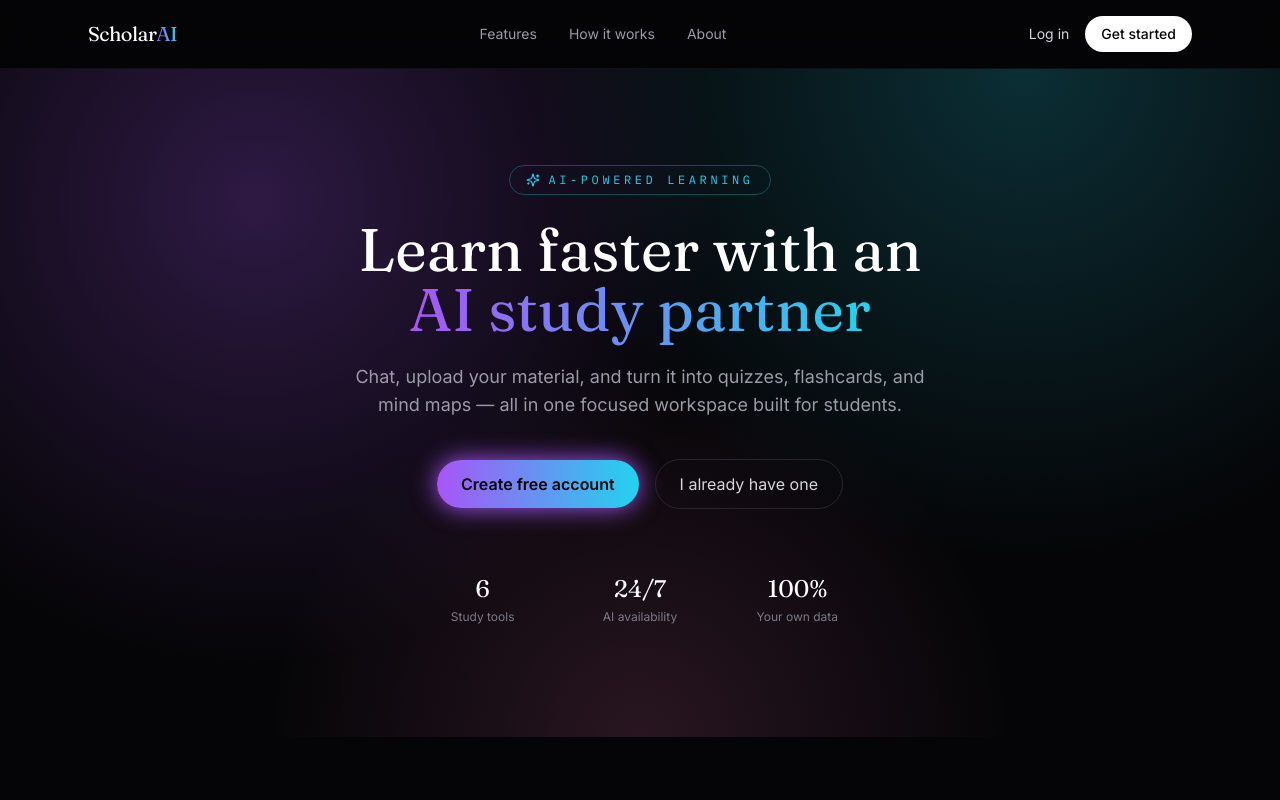
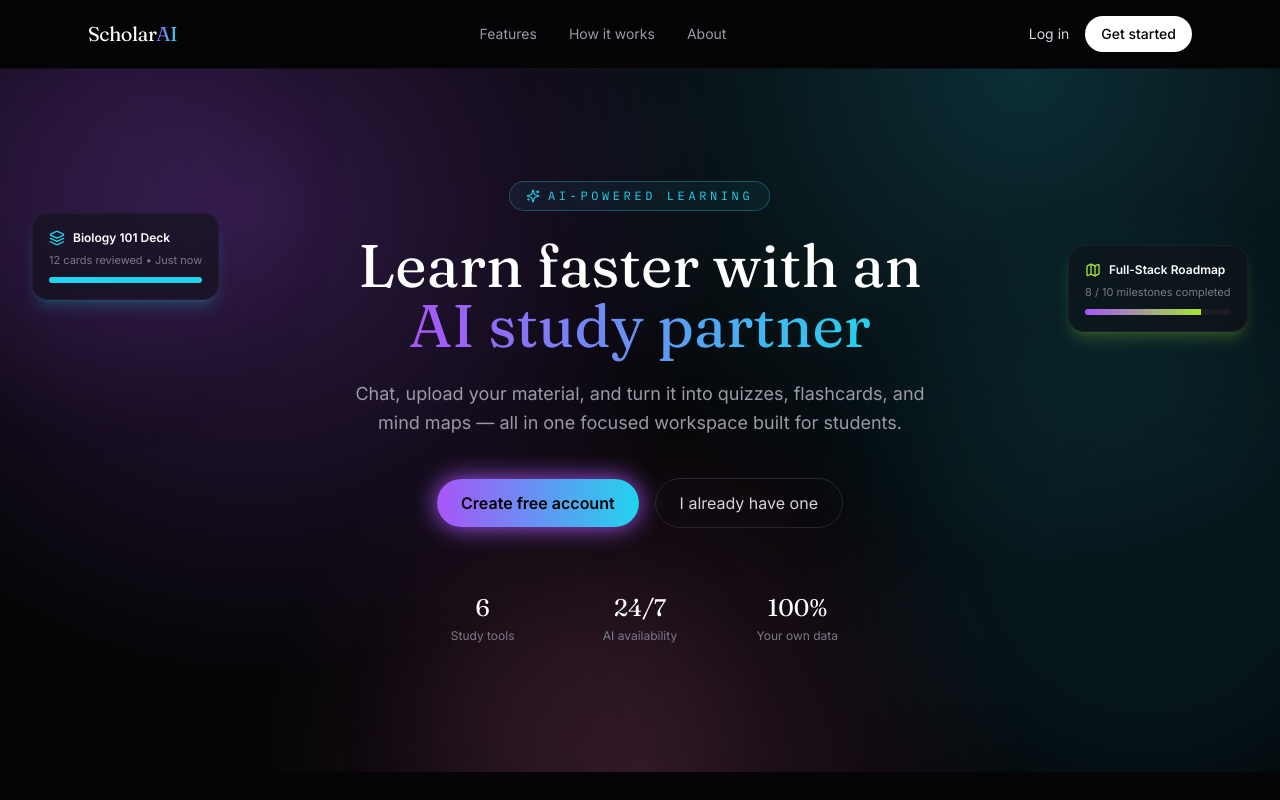
Before and after one commit to Krishna6qu/Scholar-AI, a React (Vite) app in the folder frontend/: page / in a window 1280 px wide. Shown: the top 800 px of the page. Built offline with nearby package versions, Linux system fonts and the light colour scheme.

Commit message:
Add moving ambient glow animations, floating cards, and animated gradient accents to frontend

```diff
--- a/frontend/src/pages/DashboardPage.tsx
+++ b/frontend/src/pages/DashboardPage.tsx
@@ -194,8 +194,12 @@ export default function DashboardPage() {
         </aside>
 
         {/* Main content */}
-        <main className="flex-1 px-6 md:px-10 py-8 max-w-5xl">
-          <div className="flex items-start justify-between mb-8">
+        <main className="relative flex-1 px-6 md:px-10 py-8 max-w-5xl overflow-hidden">
+          {/* Animated floating ambient glow orbs */}
+          <div className="absolute -top-16 -right-16 w-80 h-80 rounded-full bg-neon-violet/10 blur-3xl pointer-events-none animate-blob-pulse" />
+          <div className="absolute top-1/2 -left-20 w-72 h-72 rounded-full bg-neon-cyan/10 blur-3xl pointer-events-none animate-blob-pulse-slow" />
+
+          <div className="relative z-10 flex items-start justify-between mb-8">
             <div>
               <p className="font-mono text-xs tracking-[0.3em] uppercase text-neon-cyan mb-2">
                 Dashboard
@@ -211,9 +215,9 @@ export default function DashboardPage() {
           </div>
 
           {/* Stats cards */}
-          <div className="grid grid-cols-3 gap-4 mb-8">
+          <div className="relative z-10 grid grid-cols-3 gap-4 mb-8">
             {STATS.map((s) => (
-              <div key={s.label} className="glass rounded-xl p-4">
+              <div key={s.label} className="glass rounded-xl p-4 transition-all duration-300 hover:-translate-y-1 hover:border-void-500 hover:shadow-md">
                 <s.icon className={`w-5 h-5 mb-3 ${s.accent}`} />
                 <p className="text-2xl font-display text-white">{s.value}</p>
                 <p className="text-xs text-void-300 mt-1">{s.label}</p>
@@ -272,7 +276,7 @@ export default function DashboardPage() {
                 <Link
                   key={a.label}
                   to={a.to}
-                  className="flex items-start gap-3 rounded-xl border border-void-700 bg-void-900 p-4 hover:border-neon-violet transition-colors"
+                  className="flex items-start gap-3 rounded-xl border border-void-700 bg-void-900 p-4 transition-all duration-300 hover:-translate-y-1 hover:border-neon-violet hover:shadow-lg hover:shadow-neon-violet/10"
                 >
                   <a.icon className={`w-5 h-5 mt-0.5 shrink-0 ${a.accent}`} />
                   <div>
--- a/frontend/src/pages/HomePage.tsx
+++ b/frontend/src/pages/HomePage.tsx
@@ -94,46 +94,74 @@ export default function HomePage() {
       </nav>
 
       {/* Hero */}
-      <section className="relative overflow-hidden bg-neon-glow">
-        <div className="relative z-10 max-w-4xl mx-auto text-center px-6 pt-24 pb-28">
-          <p className="inline-flex items-center gap-2 font-mono text-xs tracking-[0.3em] uppercase text-neon-cyan mb-6 border border-neon-cyan/30 rounded-full px-4 py-1.5">
-            <Sparkles className="w-3.5 h-3.5" />
+      <section className="relative overflow-hidden bg-neon-glow py-8">
+        {/* Animated ambient backdrop orbs */}
+        <div className="absolute -top-24 -left-24 w-96 h-96 rounded-full bg-neon-violet/25 blur-3xl pointer-events-none animate-blob-pulse" />
+        <div className="absolute top-1/3 -right-28 w-[28rem] h-[28rem] rounded-full bg-neon-cyan/20 blur-3xl pointer-events-none animate-blob-pulse-slow" />
+        <div className="absolute -bottom-20 left-1/3 w-80 h-80 rounded-full bg-neon-pink/15 blur-3xl pointer-events-none animate-blob-pulse" />
+
+        {/* Decorative floating preview cards (desktop) */}
+        <div className="hidden lg:block absolute left-8 top-36 glass rounded-2xl p-4 border border-neon-cyan/30 shadow-neon-cyan/20 shadow-lg animate-float max-w-xs text-left pointer-events-none z-10">
+          <div className="flex items-center gap-2 mb-1.5">
+            <Layers className="w-4 h-4 text-neon-cyan" />
+            <span className="text-xs font-semibold text-white">Biology 101 Deck</span>
+          </div>
+          <p className="text-[11px] text-void-300">12 cards reviewed • Just now</p>
+          <div className="mt-2 h-1.5 w-full bg-void-700 rounded-full overflow-hidden">
+            <div className="h-full bg-neon-cyan w-full" />
+          </div>
+        </div>
+
+        <div className="hidden lg:block absolute right-8 top-44 glass rounded-2xl p-4 border border-neon-lime/30 shadow-neon-lime/20 shadow-lg animate-float-reverse max-w-xs text-left pointer-events-none z-10">
+          <div className="flex items-center gap-2 mb-1.5">
+            <Map className="w-4 h-4 text-neon-lime" />
+            <span className="text-xs font-semibold text-white">Full-Stack Roadmap</span>
+          </div>
+          <p className="text-[11px] text-void-300">8 / 10 milestones completed</p>
+          <div className="mt-2 h-1.5 w-full bg-void-700 rounded-full overflow-hidden">
+            <div className="h-full bg-gradient-to-r from-neon-violet to-neon-lime w-[80%]" />
+          </div>
+        </div>
+
+        <div className="relative z-10 max-w-4xl mx-auto text-center px-6 pt-20 pb-24">
+          <p className="inline-flex items-center gap-2 font-mono text-xs tracking-[0.3em] uppercase text-neon-cyan mb-6 border border-neon-cyan/30 rounded-full px-4 py-1.5 bg-neon-cyan/5 backdrop-blur-sm animate-float">
+            <Sparkles className="w-3.5 h-3.5 text-neon-cyan animate-pulse" />
             AI-powered learning
           </p>
           <h1 className="text-5xl md:text-6xl leading-[1.1] text-white mb-6">
             Learn faster with an
             <br />
-            <span className="text-gradient-neon">AI study partner</span>
+            <span className="text-gradient-animated">AI study partner</span>
           </h1>
-          <p className="text-void-200 text-lg max-w-xl mx-auto mb-10">
+          <p className="text-void-200 text-lg max-w-xl mx-auto mb-10 leading-relaxed">
             Chat, upload your material, and turn it into quizzes, flashcards, and
             mind maps — all in one focused workspace built for students.
           </p>
           <div className="flex items-center justify-center gap-4">
             <Link
               to="/register"
-              className="px-6 py-3 rounded-full bg-gradient-to-r from-neon-violet to-neon-cyan text-void-950 font-semibold shadow-neon-violet hover:opacity-90 transition-opacity"
+              className="px-6 py-3 rounded-full bg-gradient-to-r from-neon-violet to-neon-cyan text-void-950 font-semibold shadow-neon-violet hover:opacity-95 hover:scale-105 transition-all duration-200"
             >
               Create free account
             </Link>
             <Link
               to="/login"
-              className="px-6 py-3 rounded-full border border-void-600 text-void-100 hover:border-void-400 transition-colors"
+              className="px-6 py-3 rounded-full border border-void-600 text-void-100 hover:border-void-400 hover:bg-void-800/40 transition-all duration-200"
             >
               I already have one
             </Link>
           </div>
 
           <dl className="mt-16 grid grid-cols-3 gap-6 max-w-md mx-auto text-center">
-            <div>
+            <div className="transform transition-transform hover:scale-105">
               <dt className="text-2xl font-display text-white">6</dt>
               <dd className="text-xs text-void-300 mt-1">Study tools</dd>
             </div>
-            <div>
+            <div className="transform transition-transform hover:scale-105">
               <dt className="text-2xl font-display text-white">24/7</dt>
               <dd className="text-xs text-void-300 mt-1">AI availability</dd>
             </div>
-            <div>
+            <div className="transform transition-transform hover:scale-105">
               <dt className="text-2xl font-display text-white">100%</dt>
               <dd className="text-xs text-void-300 mt-1">Your own data</dd>
             </div>
@@ -153,7 +181,7 @@ export default function HomePage() {
           {FEATURES.map((f) => (
             <div
               key={f.title}
-              className={`group glass rounded-2xl p-6 transition-shadow ${f.ring}`}
+              className={`group glass rounded-2xl p-6 transition-all duration-300 hover:-translate-y-2 hover:border-void-500 hover:shadow-xl ${f.ring}`}
             >
               <f.icon className={`w-6 h-6 mb-4 ${f.accent}`} />
               <h3 className="text-lg font-semibold text-white mb-2">{f.title}</h3>
--- a/frontend/src/styles/index.css
+++ b/frontend/src/styles/index.css
@@ -20,6 +20,14 @@
     -webkit-background-clip: text;
     background-clip: text;
     color: transparent;
+  }
+  .text-gradient-animated {
+    background: linear-gradient(90deg, #A855F7, #22D3EE, #F472B6, #A855F7);
+    background-size: 300% 100%;
+    -webkit-background-clip: text;
+    background-clip: text;
+    color: transparent;
+    animation: gradient-shift 6s ease infinite;
   }
 }
 
--- a/frontend/tailwind.config.js
+++ b/frontend/tailwind.config.js
@@ -35,6 +35,43 @@ export default {
         "neon-violet": "0 0 24px 0 rgba(168,85,247,0.35)",
         "neon-cyan": "0 0 24px 0 rgba(34,211,238,0.3)",
       },
+      keyframes: {
+        float: {
+          "0%, 100%": { transform: "translateY(0px) rotate(0deg)" },
+          "50%": { transform: "translateY(-12px) rotate(1deg)" },
+        },
+        "float-reverse": {
+          "0%, 100%": { transform: "translateY(0px) rotate(0deg)" },
+          "50%": { transform: "translateY(12px) rotate(-1deg)" },
+        },
+        "blob-pulse": {
+          "0%, 100%": { transform: "translate(0px, 0px) scale(1)", opacity: "0.35" },
+          "33%": { transform: "translate(30px, -45px) scale(1.18)", opacity: "0.55" },
+          "66%": { transform: "translate(-25px, 25px) scale(0.92)", opacity: "0.4" },
+        },
+        "blob-pulse-slow": {
+          "0%, 100%": { transform: "translate(0px, 0px) scale(1)", opacity: "0.3" },
+          "33%": { transform: "translate(-35px, 35px) scale(1.2)", opacity: "0.5" },
+          "66%": { transform: "translate(30px, -30px) scale(0.9)", opacity: "0.35" },
+        },
+        "gradient-shift": {
+          "0%": { backgroundPosition: "0% 50%" },
+          "50%": { backgroundPosition: "100% 50%" },
+          "100%": { backgroundPosition: "0% 50%" },
+        },
+        "glow-pulse": {
+          "0%, 100%": { opacity: "0.4", filter: "blur(40px)" },
+          "50%": { opacity: "0.75", filter: "blur(55px)" },
+        },
+      },
+      animation: {
+        float: "float 6s ease-in-out infinite",
+        "float-reverse": "float-reverse 7s ease-in-out infinite",
+        "blob-pulse": "blob-pulse 10s ease-in-out infinite",
+        "blob-pulse-slow": "blob-pulse-slow 14s ease-in-out infinite",
+        "gradient-shift": "gradient-shift 6s ease infinite",
+        "glow-pulse": "glow-pulse 5s ease-in-out infinite",
+      },
     },
   },
   plugins: [],
```
